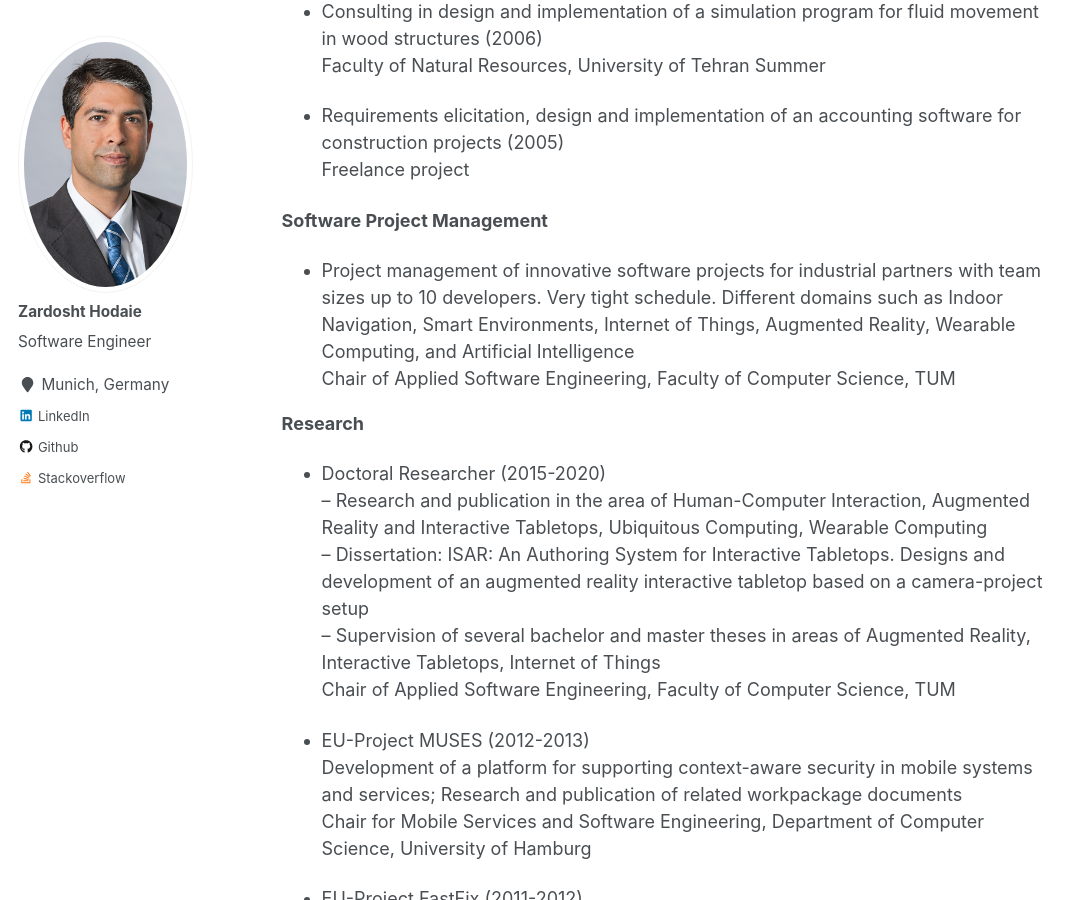
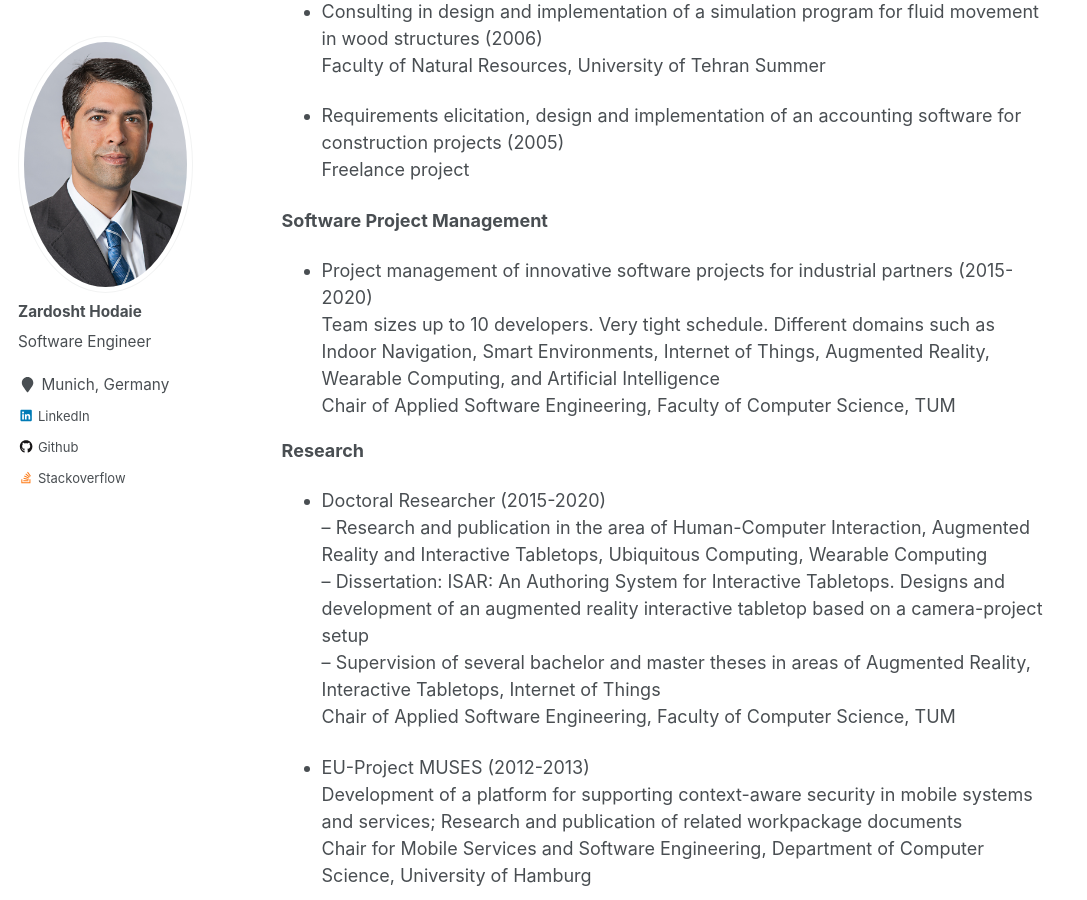
Before and after one commit to zardosht/zardosht.github.io, a Jekyll site: the page built from _pages/cv.md, in a window 1280 px wide and 900 px high, scrolled down 2736 px. Shown: the whole window, without its empty margins (0-1087 px from the left). Built offline with Jekyll 4.4.1, drawn with Linux system fonts in a browser that asks for light colours; nearby versions of some CDN libraries.

Commit message:
working on c.v.

```diff
--- a/_pages/cv.md
+++ b/_pages/cv.md
@@ -97,7 +97,8 @@ construction projects (2005) <br/>
 Freelance project
 
 **Software Project Management**
-* Project management of innovative software projects for industrial partners with team sizes up to 10 developers. Very tight schedule. Different domains such as Indoor Navigation, Smart Environments, Internet of Things, Augmented Reality, Wearable Computing, and Artificial Intelligence <br/>
+* Project management of innovative software projects for industrial partners (2015-2020) <br/>
+Team sizes up to 10 developers. Very tight schedule. Different domains such as Indoor Navigation, Smart Environments, Internet of Things, Augmented Reality, Wearable Computing, and Artificial Intelligence <br/>
 Chair of Applied Software Engineering, Faculty of Computer Science, TUM
 
 **Research**
```
